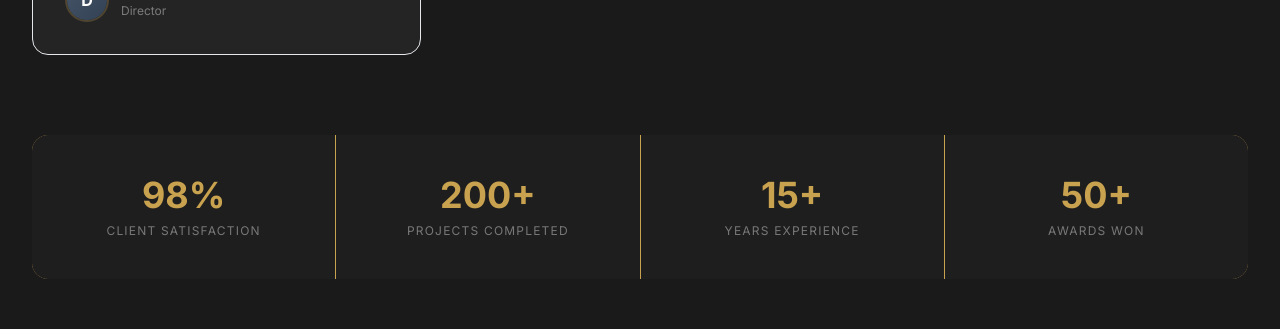
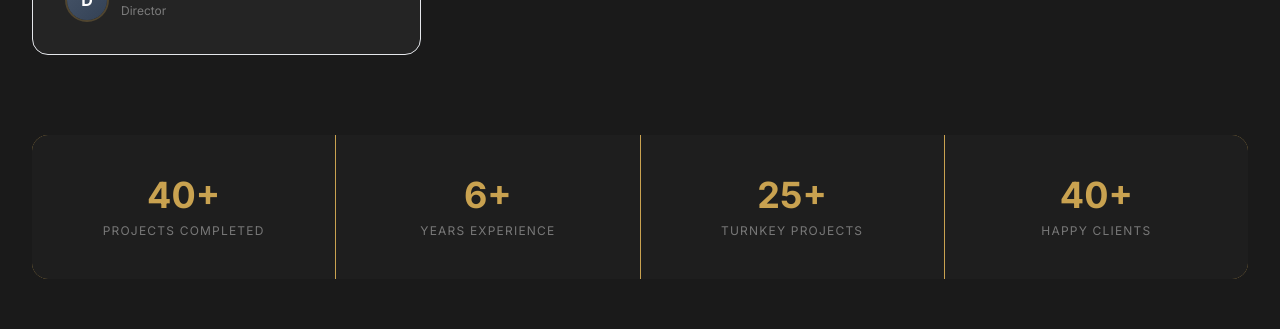
Before and after one commit to dipak4work-code/ArchitectSite, a Next.js app: page / in a window 1280 px wide. Shown: the part 4980-5309 px from the top of the page. Built offline with nearby package versions, Linux system fonts and the light colour scheme.

Commit message:
fix: update testimonials stats to match actual company numbers

```diff
--- a/src/components/Testimonials.tsx
+++ b/src/components/Testimonials.tsx
@@ -14,10 +14,10 @@ type Testimonial = {
 }
 
 const stats = [
-  { value: '98%', label: 'Client Satisfaction' },
-  { value: '200+', label: 'Projects Completed' },
-  { value: '15+', label: 'Years Experience' },
-  { value: '50+', label: 'Awards Won' },
+  { value: '40+', label: 'Projects Completed' },
+  { value: '6+', label: 'Years Experience' },
+  { value: '25+', label: 'Turnkey Projects' },
+  { value: '40+', label: 'Happy Clients' },
 ]
 
 export function Testimonials() {
```
